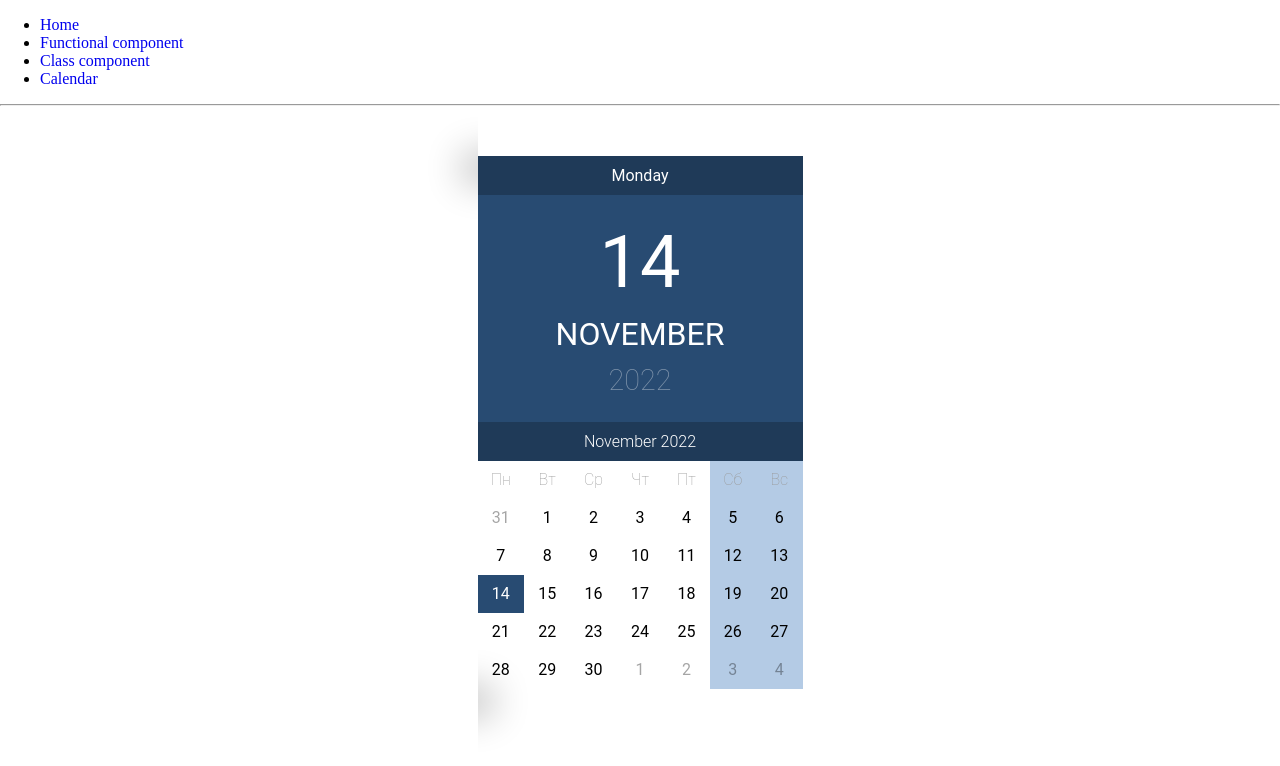
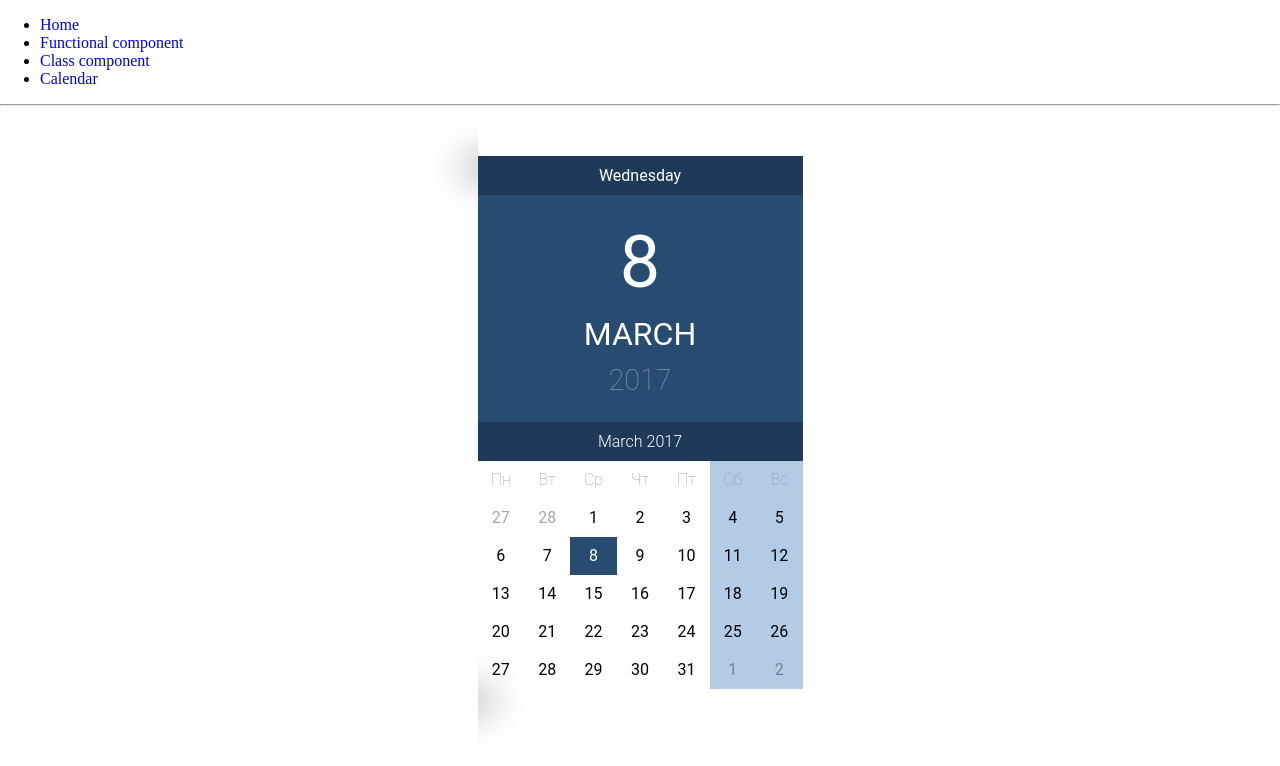
Before and after one commit to METALmasterKS/netology-react-homeworks, a React (Create React App) app: page /calendar in a window 1280 px wide. Shown: the top 766 px of the page. Built offline with nearby package versions, Linux system fonts and the light colour scheme; a web font is replaced by a local one.

Commit message:
Fix date

```diff
--- a/src/App.js
+++ b/src/App.js
@@ -16,8 +16,7 @@ const item = {
   currency: '£'
 }
 
-// const now = new Date(2017, 2, 8);
-const now = new Date();
+const now = new Date(2017, 2, 8);
 
 function App() {
 
```
